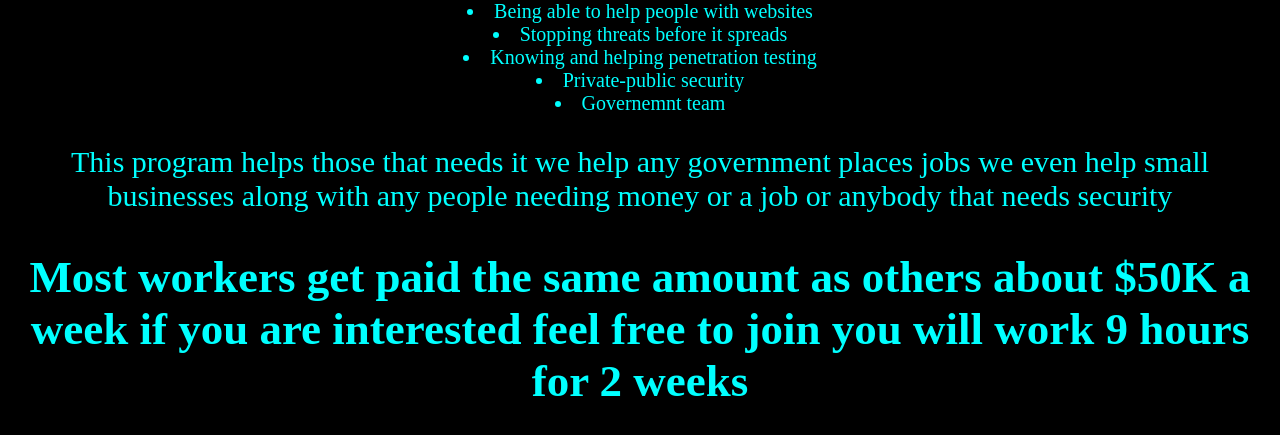
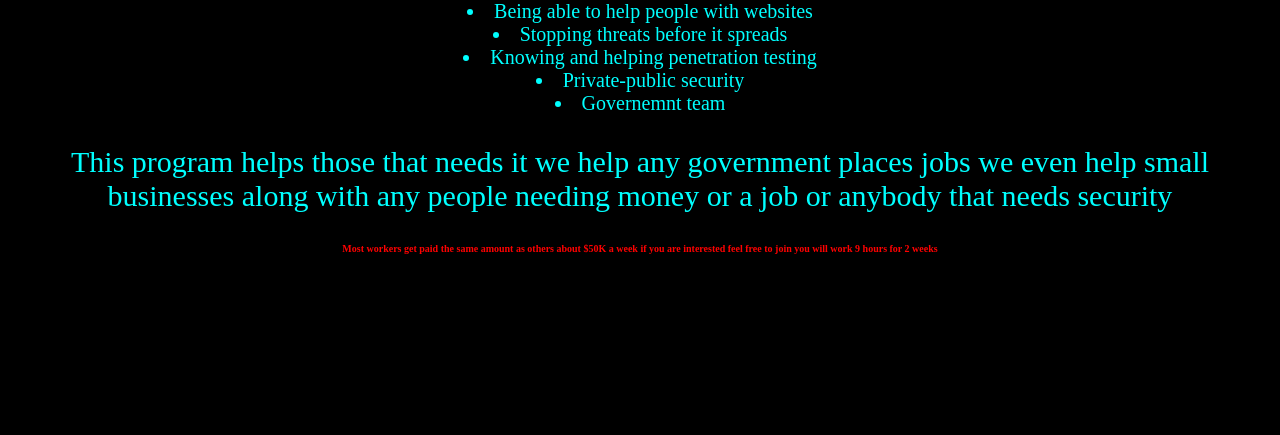
Before and after one commit to admin505admin505/communication-project, a PHP site: page / in a window 1280 px wide. Shown: the part 325-760 px from the top of the page. Run offline with PHP 8.4, Linux system fonts and the light colour scheme.

Commit message:
Update style.css

```diff
--- a/style.css
+++ b/style.css
@@ -27,3 +27,8 @@ h1{
   text-align:center;
   font-size:30px;
 }
+
+h2{
+  color:red;
+  font-size:10px;
+}
```
